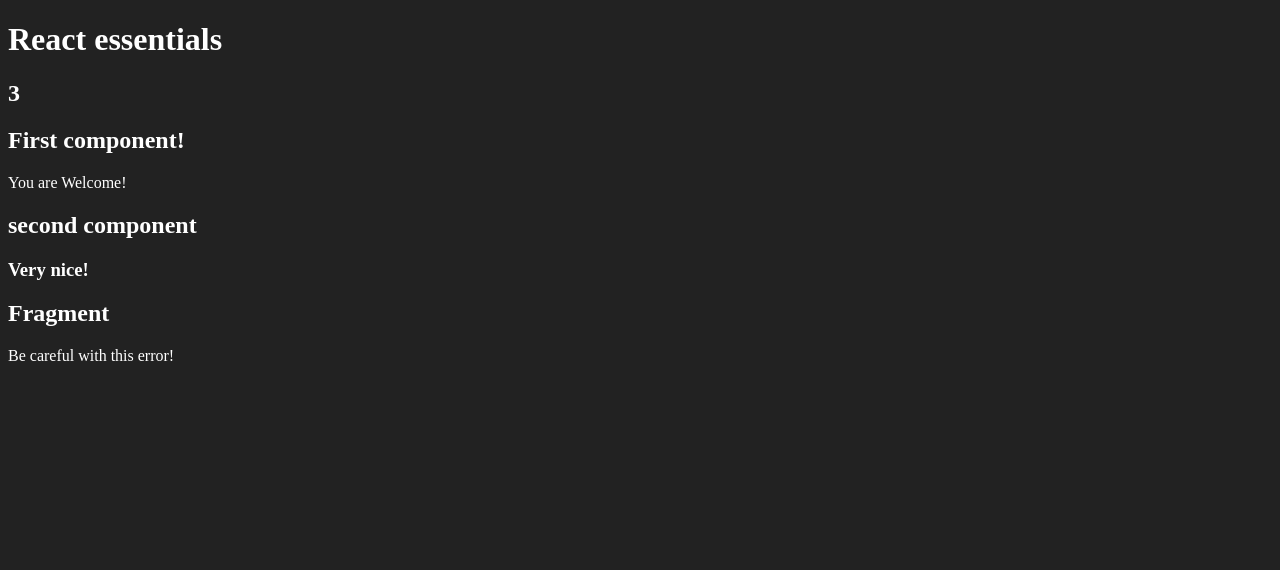
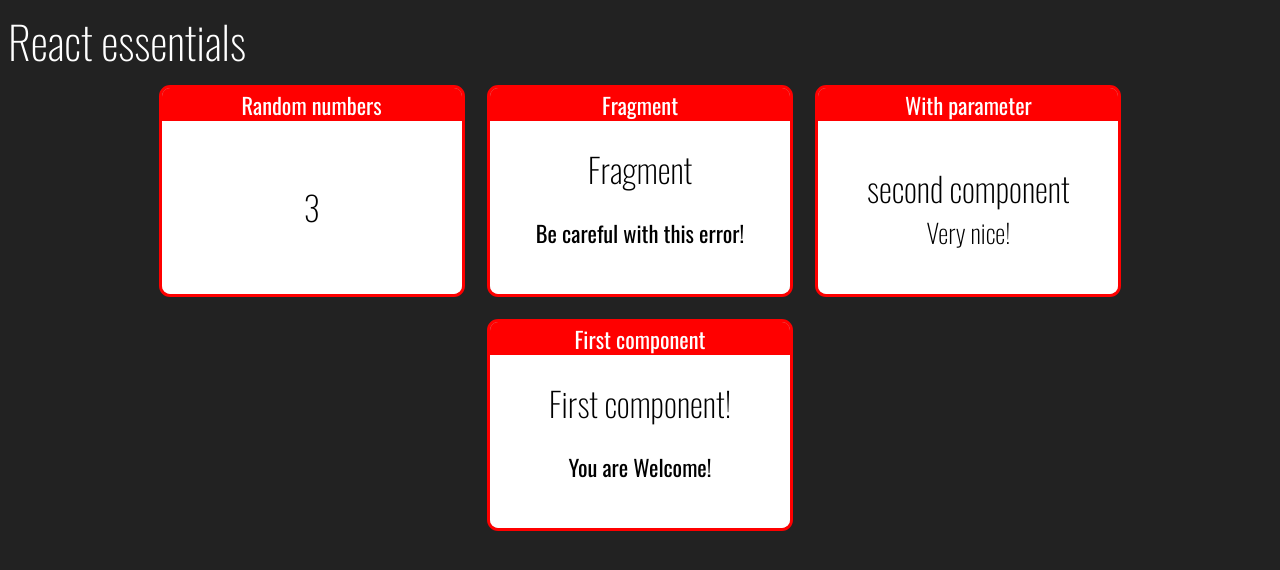
Before and after one commit to FlavioRoberto/fundamentos-react, a React (Create React App) app: page / in a window 1280 px wide. Shown: the top 570 px of the page. Built offline with nearby package versions, Linux system fonts and the light colour scheme.

Commit message:
Fix: Adjusted styles to align cards

```diff
--- a/public/index.html
+++ b/public/index.html
@@ -11,6 +11,12 @@
     />
     <link rel="apple-touch-icon" href="%PUBLIC_URL%/logo192.png" />
     <link rel="manifest" href="%PUBLIC_URL%/manifest.json" />
+    <link rel="preconnect" href="https://fonts.googleapis.com" />
+    <link rel="preconnect" href="https://fonts.gstatic.com" crossorigin />
+    <link
+      href="https://fonts.googleapis.com/css2?family=Oswald:wght@200;300;400;600&display=swap"
+      rel="stylesheet"
+    />
     <title>React App</title>
   </head>
   <body>
--- /dev/null
+++ b/src/App.css
@@ -0,0 +1,5 @@
+.content {
+    display: flex;
+    flex-wrap: wrap;
+    justify-content: center;
+}
--- a/src/App.jsx
+++ b/src/App.jsx
@@ -3,14 +3,29 @@
 import WithParameter from "./components/basics/WithParameter";
 import Fragment from "./components/basics/Fragment";
 import Random from "./components/basics/Random";
+import Card from "./components/layouts/Card/Card";
+import "./App.css";
 
 const App = () => (
   <div id="app">
     <h1>React essentials</h1>
-    <Random min={1} max={5} />
-    <First />
-    <WithParameter title="second component" subtitle="Very nice!" />
-    <Fragment />
+    <div className="content">
+      <Card title="Random numbers">
+        <Random min={1} max={5} />
+      </Card>
+
+      <Card title="Fragment">
+        <Fragment />
+      </Card>
+
+      <Card title="With parameter">
+        <WithParameter title="second component" subtitle="Very nice!" />
+      </Card>
+
+      <Card title="First component">
+        <First />
+      </Card>
+    </div>
   </div>
 );
 
--- a/src/index.css
+++ b/src/index.css
@@ -1,4 +1,13 @@
 body {
+  font-family: Oswald;
   background-color: #222;
   color: white;
+  font-size: 1.4rem;
 }
+
+h1,
+h2,
+h3 {
+  font-weight: 200;
+  margin: 0;
+}
```
